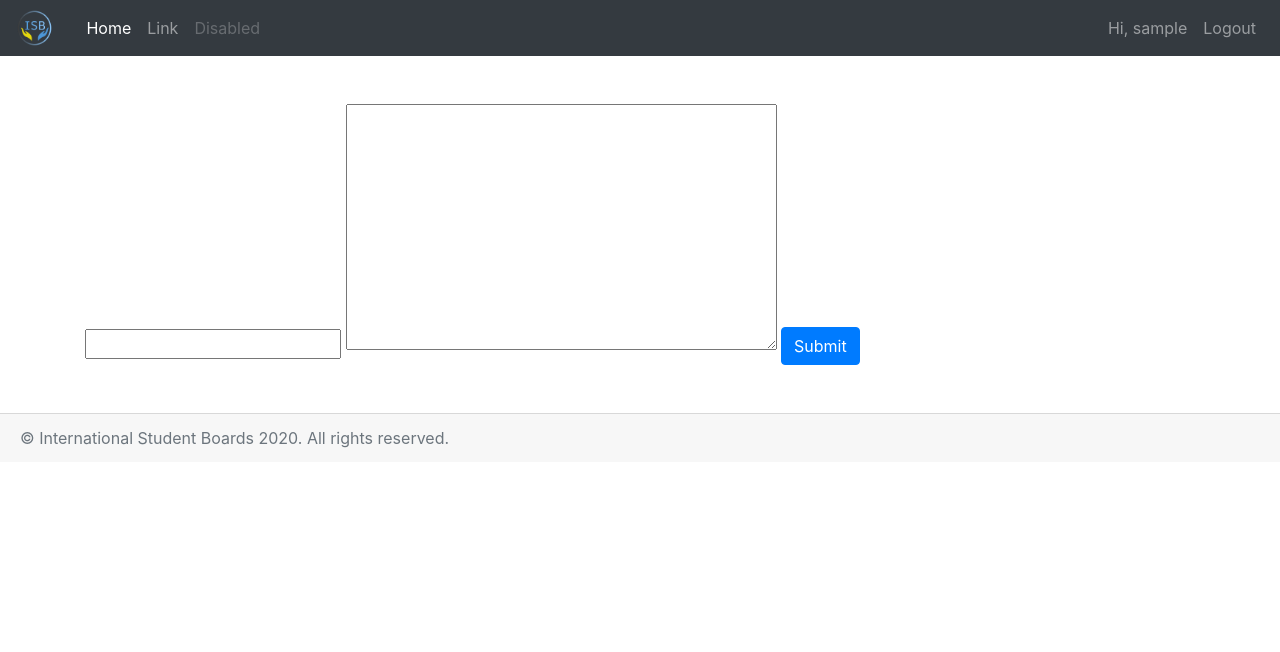
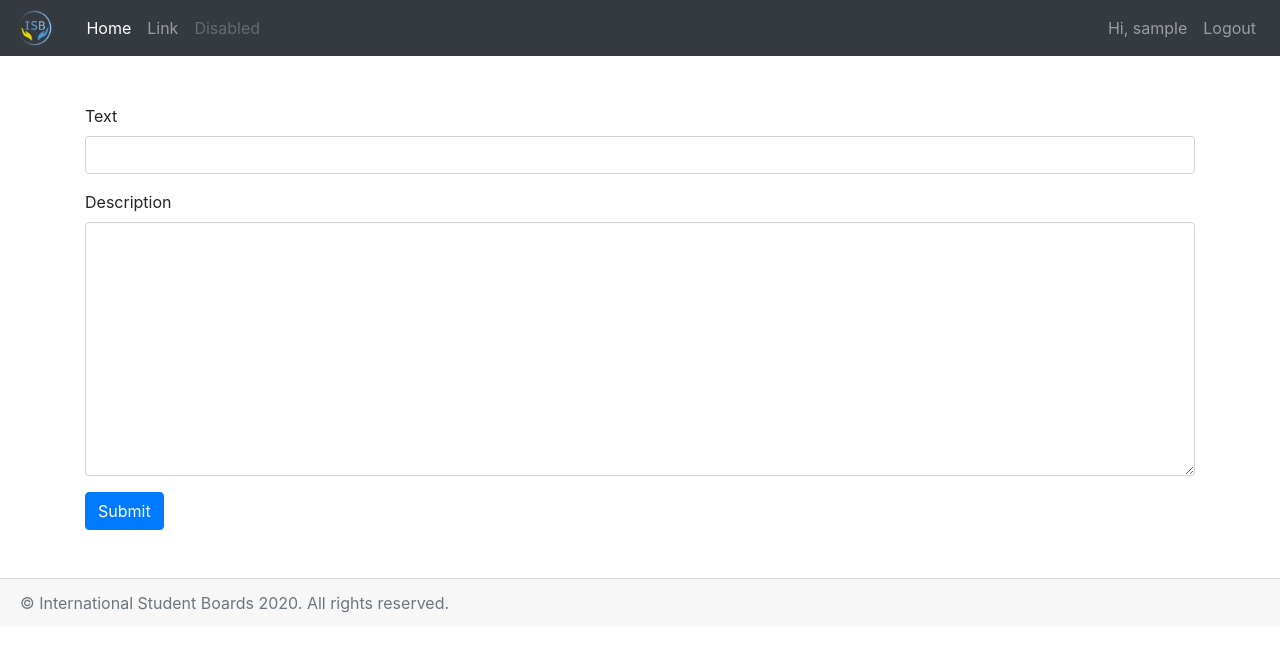
Before and after one commit to rajatmangal/ISB, a Django app: page /create_post/ in a window 1280 px wide. Shown: the top 652 px of the page. Run offline with Django 3.2, Linux system fonts and the light colour scheme; the visitor is signed in with stand-in values (Sample User, id 1); some libraries are stand-ins or nearby versions.

Commit message:
updated create post ui

```diff
--- a/ISB/posts/templates/posts/newPost.html
+++ b/ISB/posts/templates/posts/newPost.html
@@ -4,8 +4,25 @@
     <form method="POST" action="" class="container">
         <br><br>
         {% csrf_token %}
-        {{ form.text }}
-        {{ form.description }}
+<!--        {{ form.text }}-->
+        {% for hidden in form.hidden_fields %}
+            {{ hidden }}
+        {% endfor %}
+        <div class="form-group">
+            <label for="{{ field.id_for_label }}">{{ form.text.label }}</label>
+            {{ form.text|add_class:'form-control' }}
+            {% for error in field.errors %}
+              <span class="help-block">{{ error }}</span>
+            {% endfor %}
+          </div>
+
+          <div class="form-group">
+            <label for="{{ field.id_for_label }}">{{ form.description.label }}</label>
+            {{ form.description|add_class:'form-control' }}
+            {% for error in field.errors %}
+              <span class="help-block">{{ error }}</span>
+            {% endfor %}
+          </div>
         <button type="submit" class="btn btn-primary">Submit</button>
     </form>
     {{ form.errors }}
```
